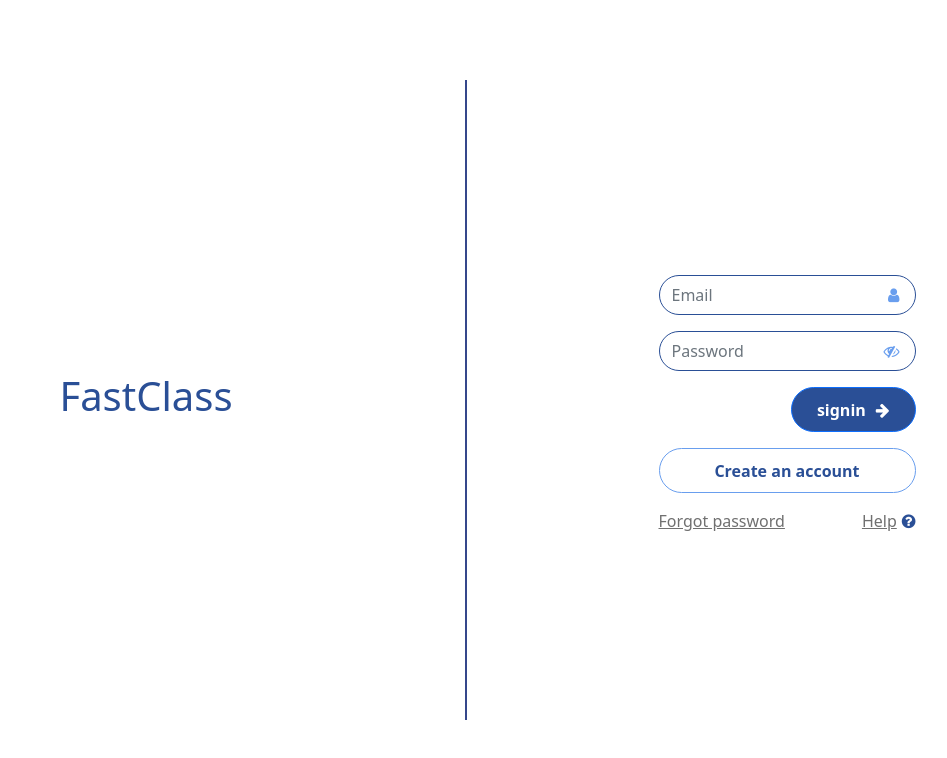
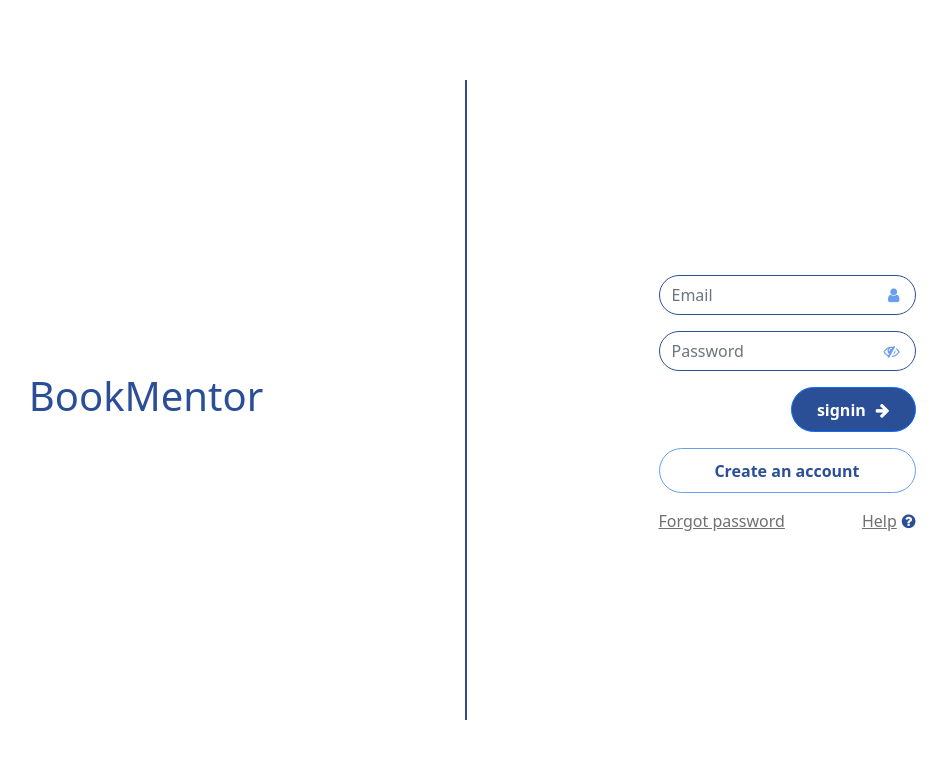
Before and after one commit to avinash6982/BookMentor, a React (Create React App) app: page /welcome in a window 1280 px wide. Shown: the top 758 px of the page, without its empty margins (173-1120 px from the left). Built offline with nearby package versions, Linux system fonts and the light colour scheme; no server answers.

Commit message:
Optimized code

```diff
--- a/package.json
+++ b/package.json
@@ -1,5 +1,5 @@
 {
-    "name": "fastclass",
+    "name": "BookMentor",
     "version": "0.1.0",
     "private": true,
     "engines": {
--- a/src/components/footer/index.js
+++ b/src/components/footer/index.js
@@ -10,7 +10,7 @@ const FooterComponent = () => {
             <Container>
                 <Row>
                     <Col sm={4}>
-                        <p className={classes.footerLogo}>FastClass</p>
+                        <p className={classes.footerLogo}>BookMentor</p>
                     </Col>
                     <Col sm={4}>
                         <p> Contact us </p>
--- a/src/components/launchPage/index.js
+++ b/src/components/launchPage/index.js
@@ -21,7 +21,7 @@ const LaunchPageComponent = ({
                 <Col lg={6} className={`${classes.columnCenter} ${classes.columnRightBorder}`}>
                     <TransitionWrapper show={true}>
                         <h1 className={classes.heading}>
-                            FastClass
+                            BookMentor
                         </h1>
                     </TransitionWrapper>
                 </Col>
--- a/src/components/navbar/index.js
+++ b/src/components/navbar/index.js
@@ -9,7 +9,7 @@ const NavbarComponent = ({
     return (
         <Navbar sticky="top" className={classes.navigationBar} collapseOnSelect expand="lg" bg="dark" variant="dark">
             <Container>
-                <Navbar.Brand href="/">FastClass</Navbar.Brand>
+                <Navbar.Brand href="/">BookMentor</Navbar.Brand>
                 <Navbar.Toggle aria-controls="responsive-navbar-nav" />
                 <Navbar.Collapse id="responsive-navbar-nav">
                     <Nav className="me-auto">
```
Also changed, not shown: src/components/launchPage/styles.module.css (+14 -1 lines), 1 other file (tests, documents, lock files or other folders).
